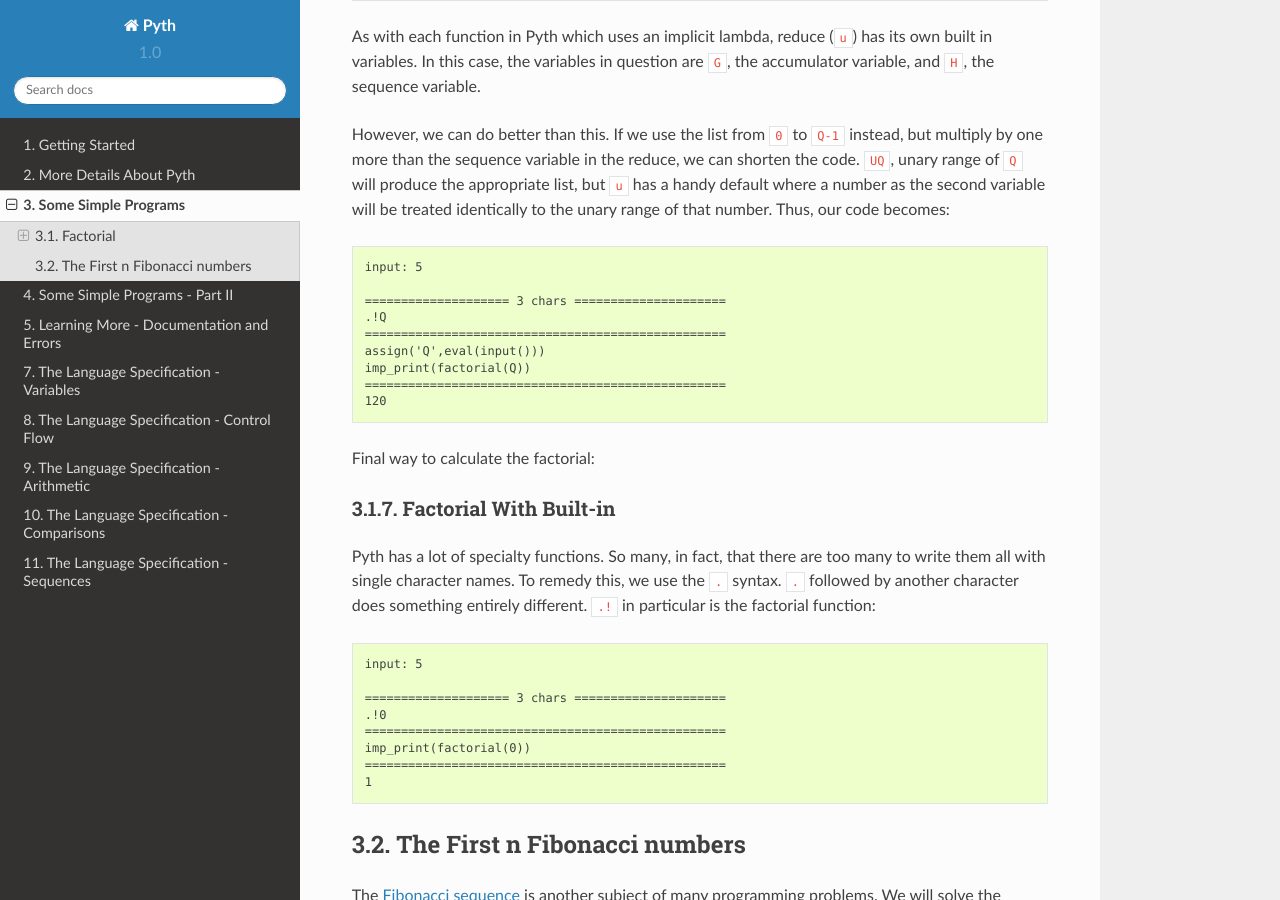
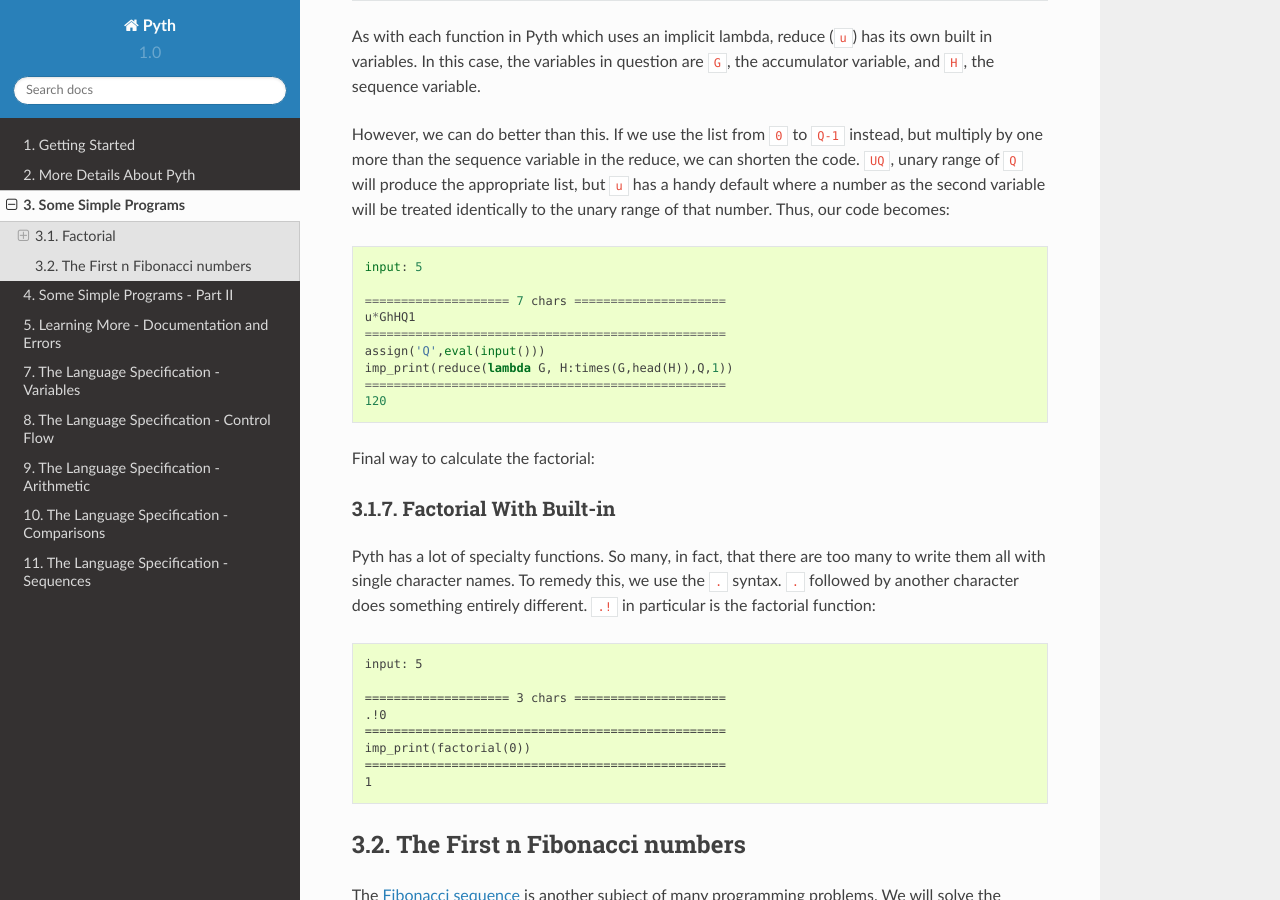
Before and after one commit to isaacg1/pyth, a Sphinx documentation site: the page built from docs/simple-programs.rst, in a window 1280 px wide and 900 px high, scrolled down 7612 px. Built offline with Sphinx 7.4.7 and the Read the Docs theme 2.0.0, drawn with Linux system fonts in a browser that asks for light colours; pages that are not in the unit, such as notebooks, are missing from menus.

Commit message:
Fixed second half of 3.1.6

```diff
--- a/docs/simple-programs.rst
+++ b/docs/simple-programs.rst
@@ -330,11 +330,11 @@
 
     input: 5
 
-    ==================== 3 chars =====================
-    .!Q
+    ==================== 7 chars =====================
+    u*GhHQ1
     ==================================================
     assign('Q',eval(input()))
-    imp_print(factorial(Q))
+    imp_print(reduce(lambda G, H:times(G,head(H)),Q,1))
     ==================================================
     120
 
```
